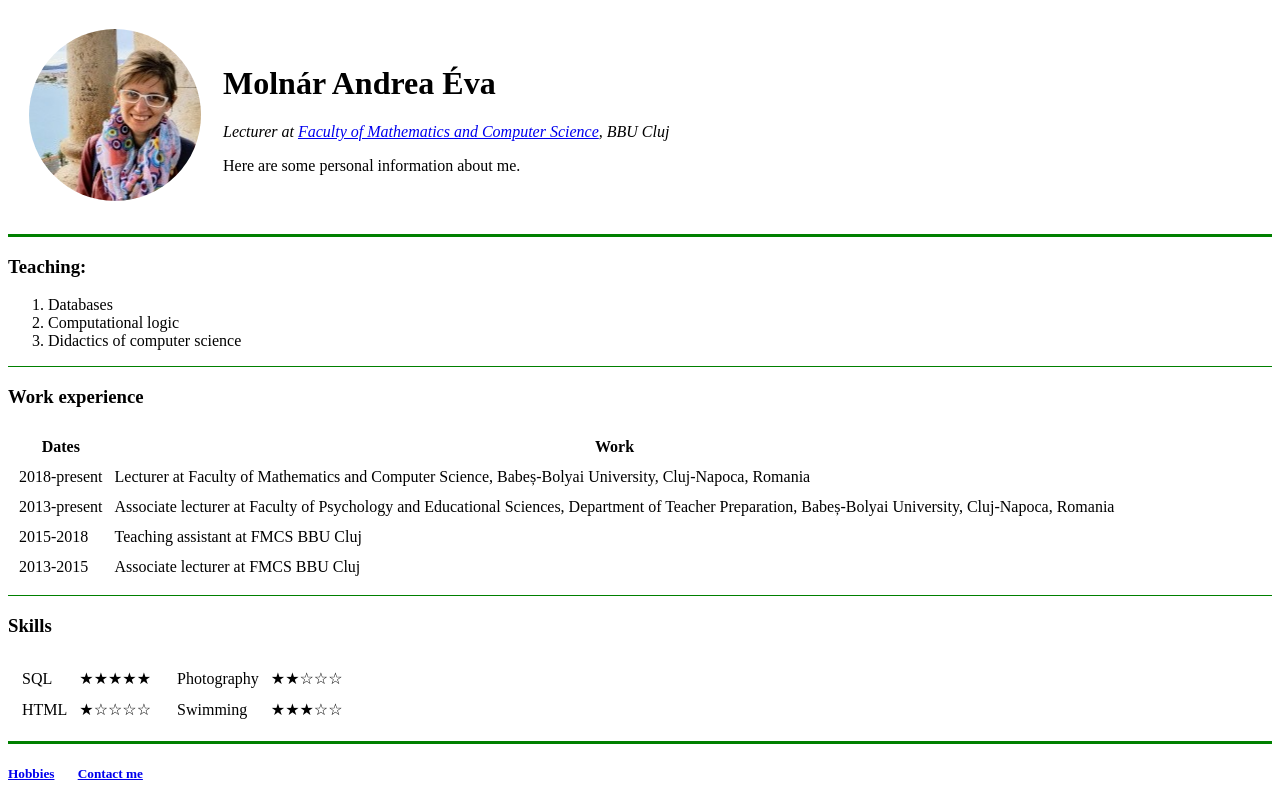
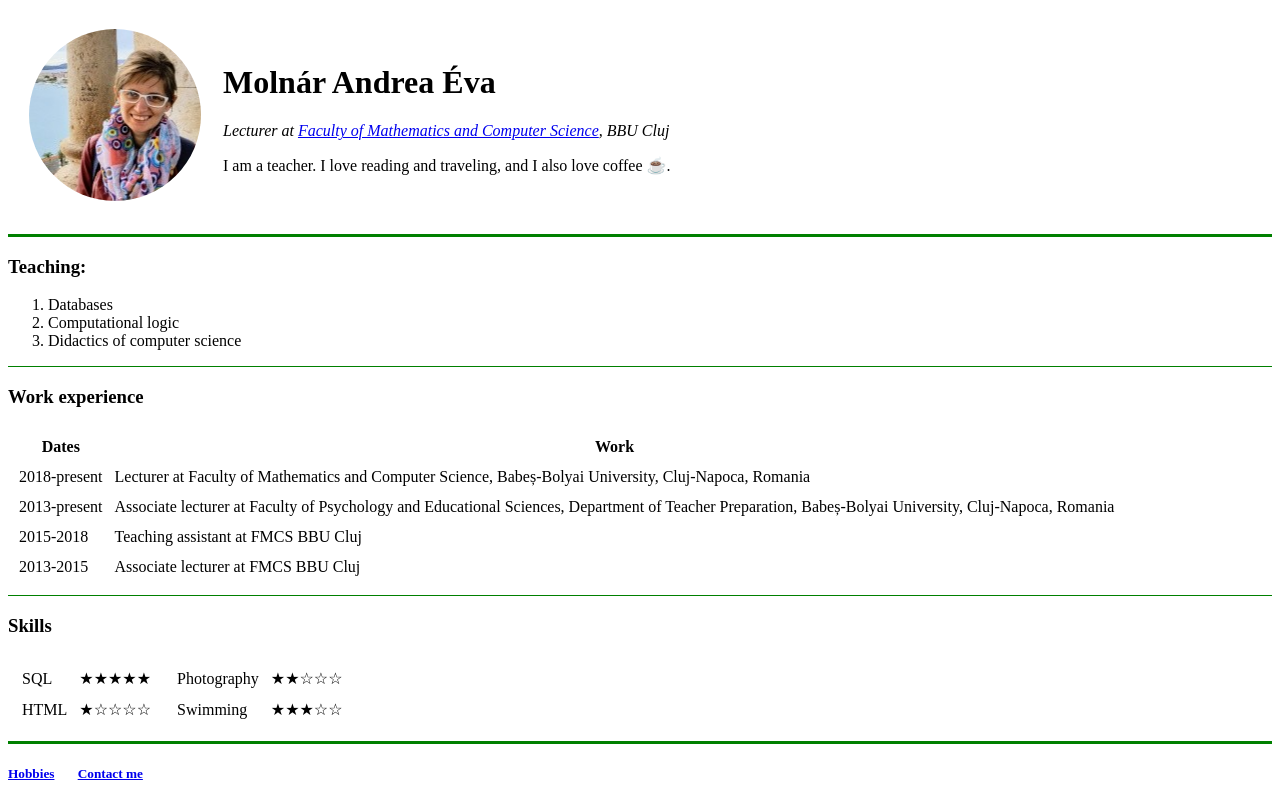
Before and after one commit to Dixie86/CV, a plain HTML site: page index.html in a window 1280 px wide. Drawn offline with Linux system fonts and the light colour scheme.

Commit message:
Add files via upload

```diff
--- a/index.html
+++ b/index.html
@@ -29,7 +29,7 @@
       <td>
         <h1>Molnár Andrea Éva </h1>
         <p><em>Lecturer at <a href="http://www.cs.ubbcluj.ro/">Faculty of Mathematics and Computer Science</a>, BBU Cluj</em></p>
-        <p> Here are some personal information about me.
+        <p> I am a teacher. I love reading and traveling, and I also love coffee ☕.<!--Here are some personal information about me.-->
         </p>
       </td>
     </tr>
```
